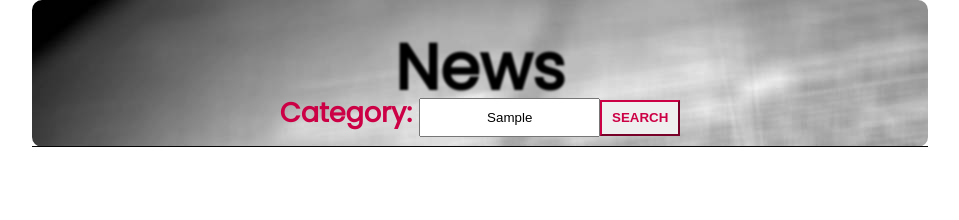
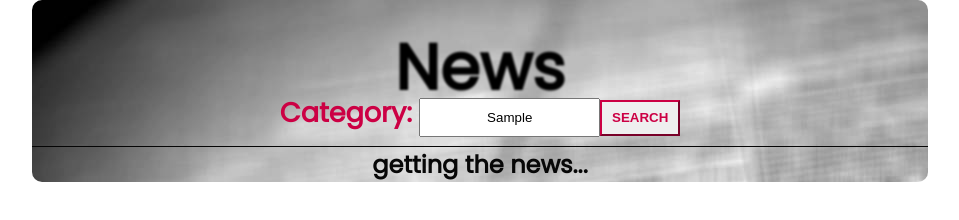
Before and after one commit to WilkinsonM1/express-news, a website: page public/index.html in a window 1280 px wide. Both pictures are taken after typing "Sample" into the empty fields and a click on the button "SEARCH". Shown: the whole page, without its empty margins (160-1119 px from the left). Drawn offline with Linux system fonts and the light colour scheme; no server answers.

Commit message:
fixed some errors in index.js file

```diff
--- a/public/index.html
+++ b/public/index.html
@@ -11,15 +11,12 @@
 <body>
     <section>
         <div id="title">News</div>
-        <!-- <div id="location">Location: <input></input></div> -->
         <div id="category">Category: <input id="inputNews"></input><button id="getNews">SEARCH</button></div>
-        <div id="news-info">
-            <div id="newsWrapper">
 
+        <div id="newsWrapper">
+            <h2 id="loading"></h2>
+        </div>
 
-
-
-        </div>
     </section>
     <script src="index.js"></script>
 </body>
--- a/public/index.js
+++ b/public/index.js
@@ -24,15 +24,15 @@ getNews.addEventListener('click', async () => {
 
     loading.textContent = "getting the news..."
 
-    let responce = await fetch(`http://localhost:3000/news?category=${inputNews}`)
-    let data = await responce.json()
+    let response = await fetch(`http://localhost:3000/news?category=${inputNews.value}`)
+    let data = await response.json()
 
     // let data = testData  // TEMP!!!
     console.log(' we should have returned data as an array containing 5 objects')
     console.table(data)
 
 
-    //create elements inside the DOM newsWrapper
+    // create elements inside the DOM newsWrapper
     for(article=0; article<data.length; article++){
         console.log(`article number  ${article}`)
         let newsCard = document.createElement('div')
```
